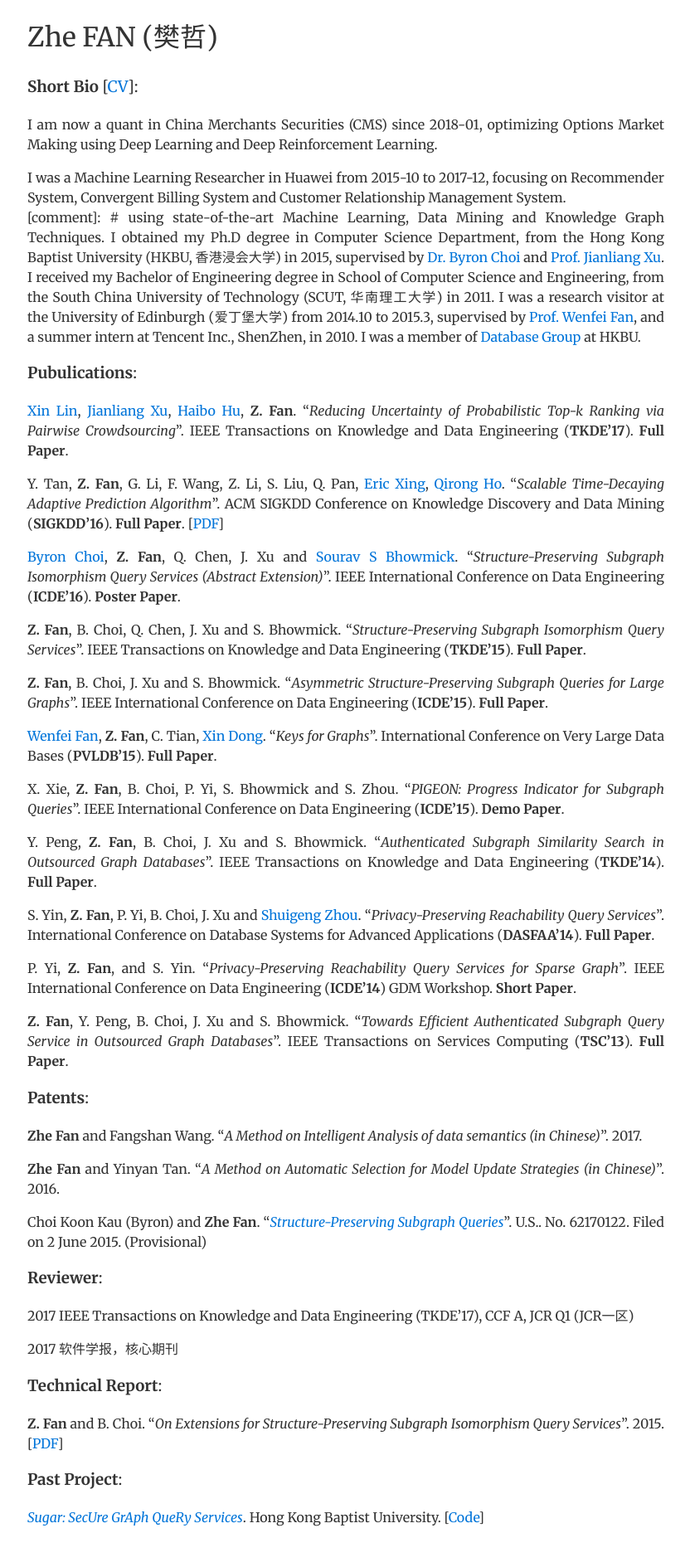
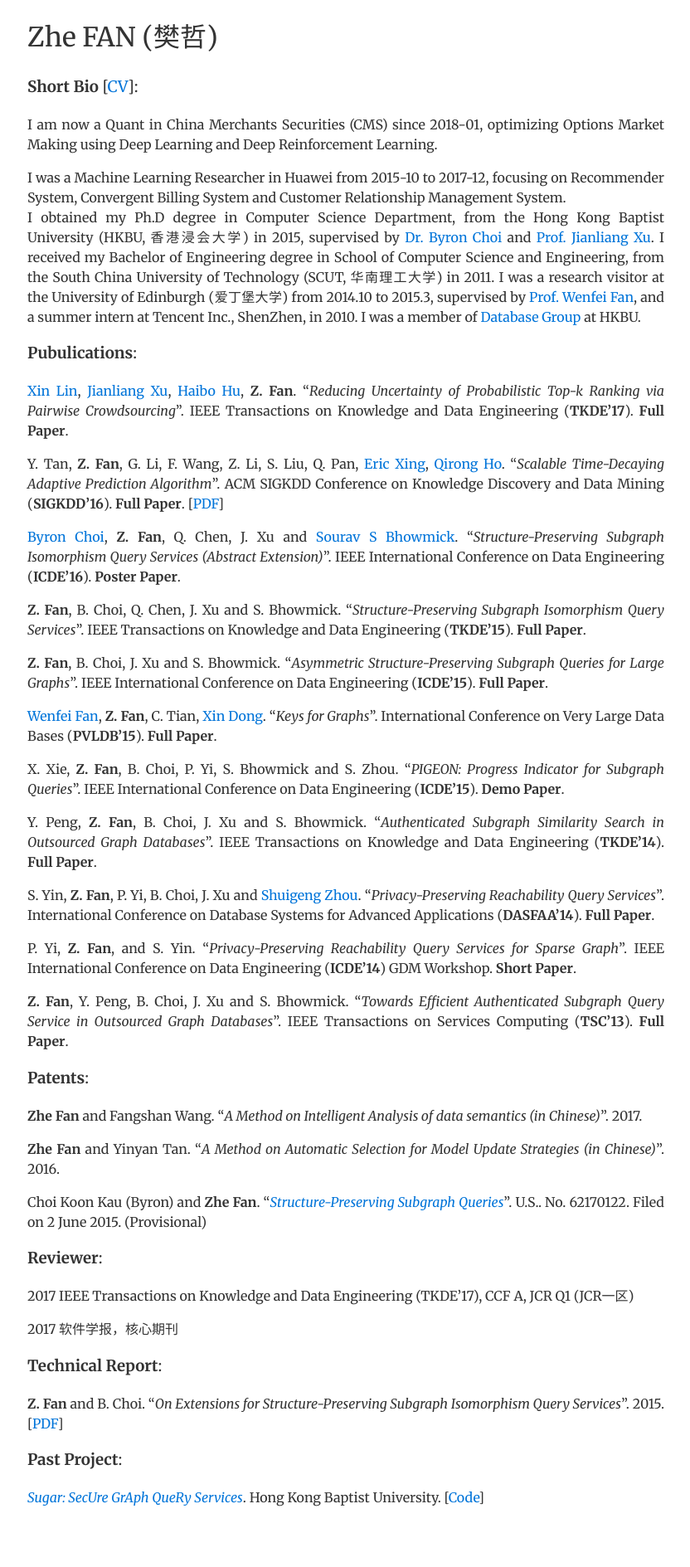
Before and after one commit to fanzhe/fanzhe.github.io, a Jekyll site: the page built from index.md, in a window 1280 px wide. Shown: the whole page at 83% size, without its empty margins (223-1055 px from the left). Built offline with Jekyll 4.4.1, drawn with Linux system fonts in a browser that asks for light colours; our own code applies the rules of GitHub Pages for plain Markdown files; after the commit the page ends 1865 px from its top, so only the background shows below that.

Commit message:
Update index.md

```diff
--- a/index.md
+++ b/index.md
@@ -5,10 +5,9 @@ layout:    page
 ### **Short Bio** [[CV](/doc/cv.pdf)]:
 
 
-I am now a quant in China Merchants Securities (CMS) since 2018-01, optimizing Options Market Making using Deep Learning and Deep Reinforcement Learning.
+I am now a Quant in China Merchants Securities (CMS) since 2018-01, optimizing Options Market Making using Deep Learning and Deep Reinforcement Learning.
 
 I was a Machine Learning Researcher in Huawei from 2015-10 to 2017-12, focusing on Recommender System, Convergent Billing System and Customer Relationship Management System.
-[comment]: # using state-of-the-art Machine Learning, Data Mining and Knowledge Graph Techniques.
 I obtained my Ph.D degree in Computer Science Department, from the Hong Kong Baptist University (HKBU, 香港浸会大学) in 2015,
 supervised by [Dr. Byron Choi](http://www.comp.hkbu.edu.hk/~bchoi/) and [Prof. Jianliang Xu](http://www.comp.hkbu.edu.hk/~xujl/).
 I received my Bachelor of Engineering degree in School of Computer Science and Engineering, from the South China University of Technology (SCUT, 华南理工大学) in 2011.
```
